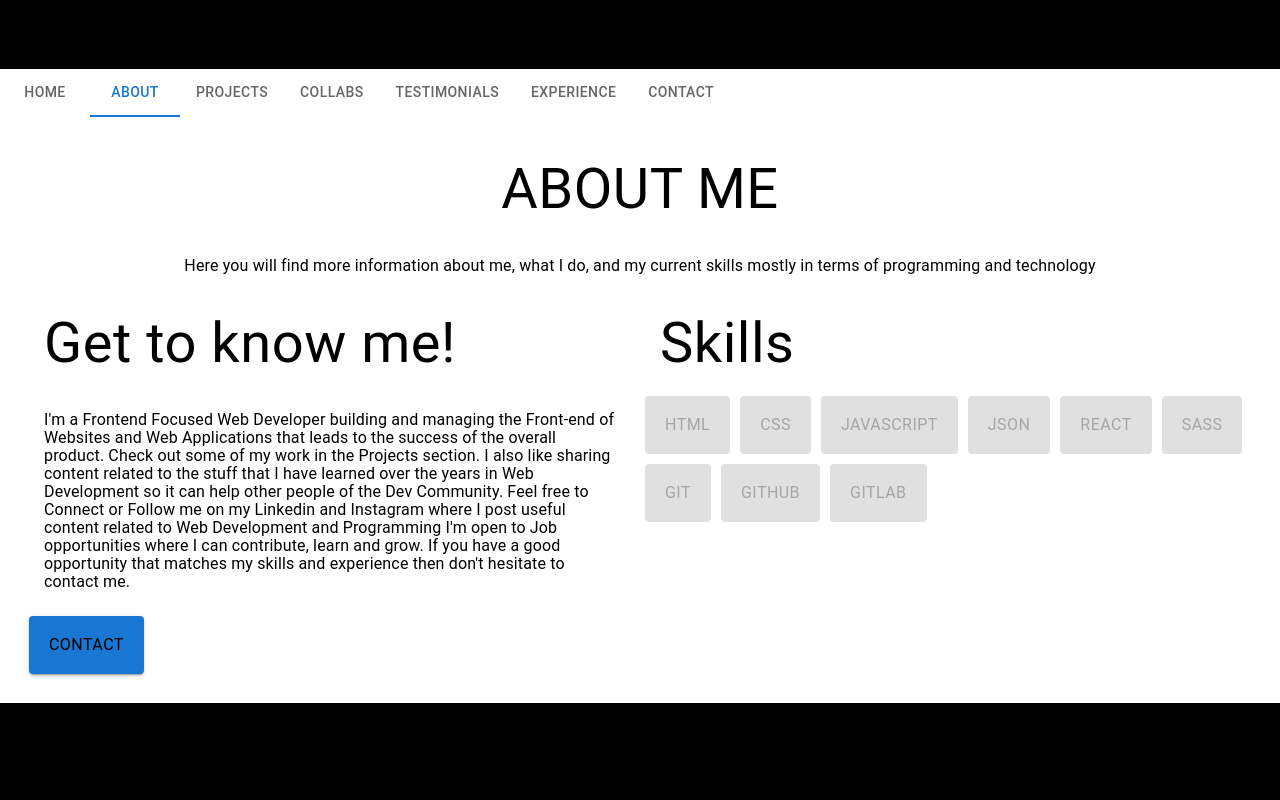
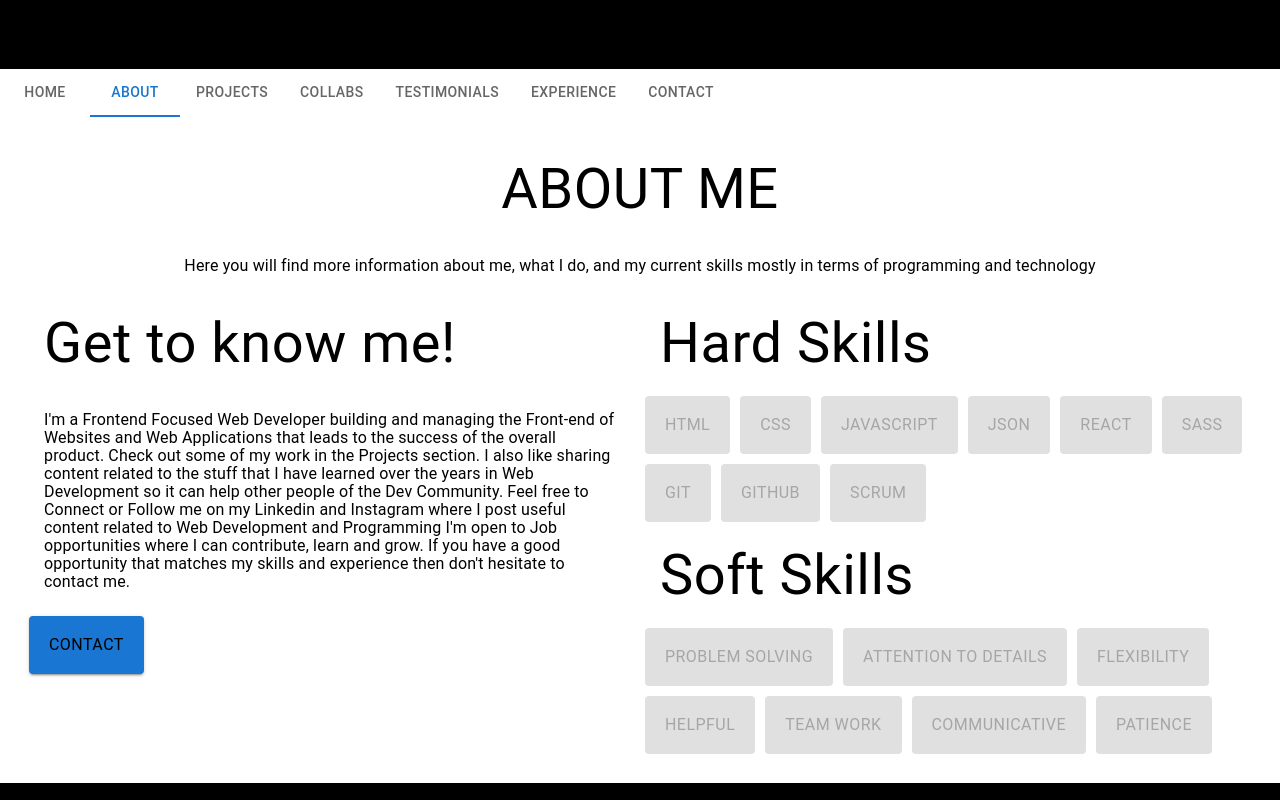
Before and after one commit to greciagarciav/portafoliodev2024, a React (Create React App) app: page / in a window 1280 px wide. Both pictures are taken after a click on the tab "ABOUT". Built offline with nearby package versions, Linux system fonts and the light colour scheme.

Commit message:
Add soft skills section

```diff
--- a/src/components/about/About.tsx
+++ b/src/components/about/About.tsx
@@ -19,7 +19,7 @@ const AboutPortafolio = () => {
                     <ProjectsButton variant="contained">CONTACT</ProjectsButton>
                 </SideContainer>
                 <SideContainer>
-                    <Title>Skills</Title>
+                    <Title>Hard Skills</Title>
                     <ProjectsButton variant="contained" disabled>
                         HTML
                     </ProjectsButton>
@@ -45,7 +45,30 @@ const AboutPortafolio = () => {
                         GITHUB
                     </ProjectsButton>
                     <ProjectsButton variant="contained" disabled>
-                        GITLAB
+                        SCRUM
+                    </ProjectsButton>
+
+                    <Title>Soft Skills</Title>
+                    <ProjectsButton variant="contained" disabled>
+                        Problem Solving
+                    </ProjectsButton>
+                    <ProjectsButton variant="contained" disabled>
+                        Attention to details
+                    </ProjectsButton>
+                    <ProjectsButton variant="contained" disabled>
+                        Flexibility
+                    </ProjectsButton>
+                    <ProjectsButton variant="contained" disabled>
+                        Helpful
+                    </ProjectsButton>
+                    <ProjectsButton variant="contained" disabled>
+                        Team Work
+                    </ProjectsButton>
+                    <ProjectsButton variant="contained" disabled>
+                        Communicative
+                    </ProjectsButton>
+                    <ProjectsButton variant="contained" disabled>
+                        Patience
                     </ProjectsButton>
                 </SideContainer>
             </SecondContainer>
```
